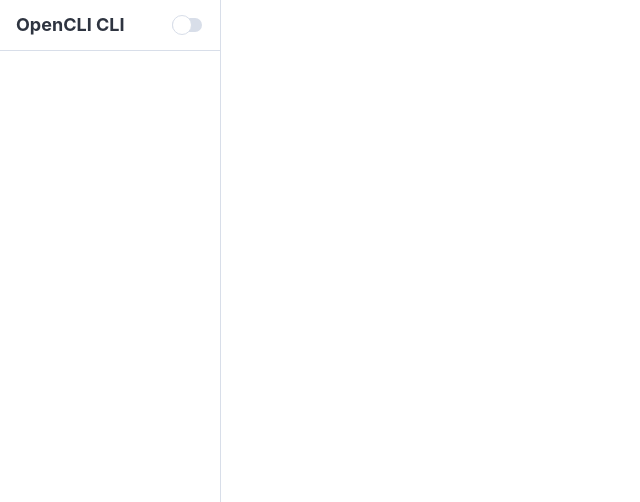
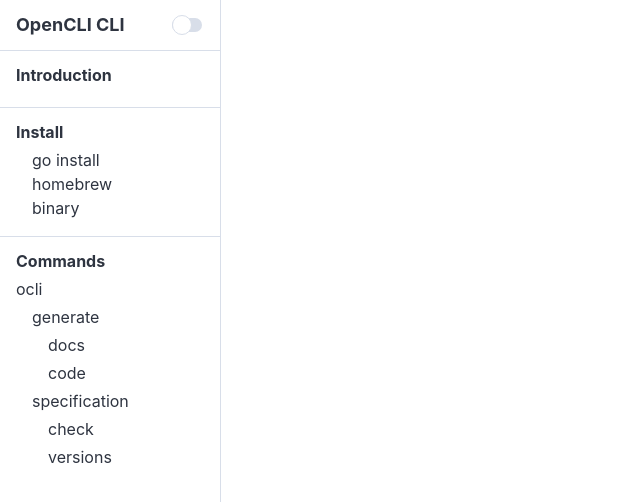
Before and after one commit to bcdxn/scratch-react, a React (Vite) app: page / in a window 1280 px wide. Shown: the top 502 px of the page, without its empty margins (0-640 px from the left). Built offline with nearby package versions, Linux system fonts and the light colour scheme; some icons are missing.

Commit message:
side-nav syles

```diff
--- a/src/components/cli-reference/CliReference.css
+++ b/src/components/cli-reference/CliReference.css
@@ -1,12 +1,16 @@
 .cli-reference[data-theme="dark"] {
   --primary-color: #4C566A;
+  --secondary-color: #434C5E;
   --font-color: #ECEFF4;
+  --active-font-color: #ffffff;
   --bg-color: #2E3440;
 }
 
 .cli-reference[data-theme="light"] {
   --primary-color: #D8DEE9;
+  --secondary-color: #E5E9F0;
   --font-color: #2E3440;
+  --active-font-color: #111111;
   --bg-color: #fff;
 }
 
--- a/src/components/side-nav/SideNav.css
+++ b/src/components/side-nav/SideNav.css
@@ -9,6 +9,7 @@
     border-bottom: 1px solid var(--primary-color);
     justify-content: space-between;
     line-height: 1;
+    /* margin: 0 0 16px 0; */
     min-height: 50px;
     padding: 0 16px;
 
@@ -20,6 +21,52 @@
 
     .switch {
       margin: 0 0 0 16px;
+    }
+  }
+
+  h2 {
+    font-weight: bold;
+    padding: 16px 16px 8px 16px;
+  }
+
+  .nav-break {
+    border-bottom: 1px solid var(--primary-color);
+    padding-bottom: 16px;
+    width: 100%;
+  }
+
+  .installation-methods {
+    padding: 0 16px;
+
+    li {
+      padding: 4px 16px;
+      cursor: pointer;
+    }
+
+    li:last {
+      padding-bottom: 0;
+    }
+
+    li:hover {
+      text-shadow: 0 0 1px var(--font-color)
+    }
+  }
+
+  .command-group {
+    .command {
+      padding: 0 16px;
+      cursor: pointer;
+
+      .command-name {
+        display: block;
+        height: 20px;
+        padding: 4px 0;
+      }
+
+      .command-name:hover {
+        /* color: var(--active-font-color); */
+        text-shadow: 0 0 1px var(--font-color)
+      }
     }
   }
 }
--- a/src/components/side-nav/SideNav.tsx
+++ b/src/components/side-nav/SideNav.tsx
@@ -27,6 +27,50 @@
           <h1>{props.doc.Info.Title}</h1>
           <Switch value={props.theme === Theme.DARK} onChange={toggleSwitch} />
         </div>
+
+        <h2>Introduction</h2>
+
+        <div className="nav-break"></div>
+
+        <h2>Install</h2>
+        <ul className="installation-methods">
+          <li>go install</li>
+          <li>homebrew</li>
+          <li>binary</li>
+        </ul>
+
+        <div className="nav-break"></div>
+
+        <h2>Commands</h2>
+        <ul className="command-group">
+          <li className="command">
+            <span className="command-name">ocli</span>
+            <ul className="command-group">
+              <li className="command">
+                <span className="command-name">generate</span>
+                <ul className="command-group">
+                  <li className="command">
+                    <span className="command-name">docs</span>
+                  </li>
+                  <li className="command">
+                    <span className="command-name">code</span>
+                  </li>
+                </ul>
+              </li>
+              <li className="command">
+                <span className="command-name">specification</span>
+                <ul className="command-group">
+                  <li className="command">
+                    <span className="command-name">check</span>
+                  </li>
+                  <li className="command">
+                    <span className="command-name">versions</span>
+                  </li>
+                </ul>
+              </li>
+            </ul>
+          </li>
+        </ul>
       </div>
     </>
   );
```
